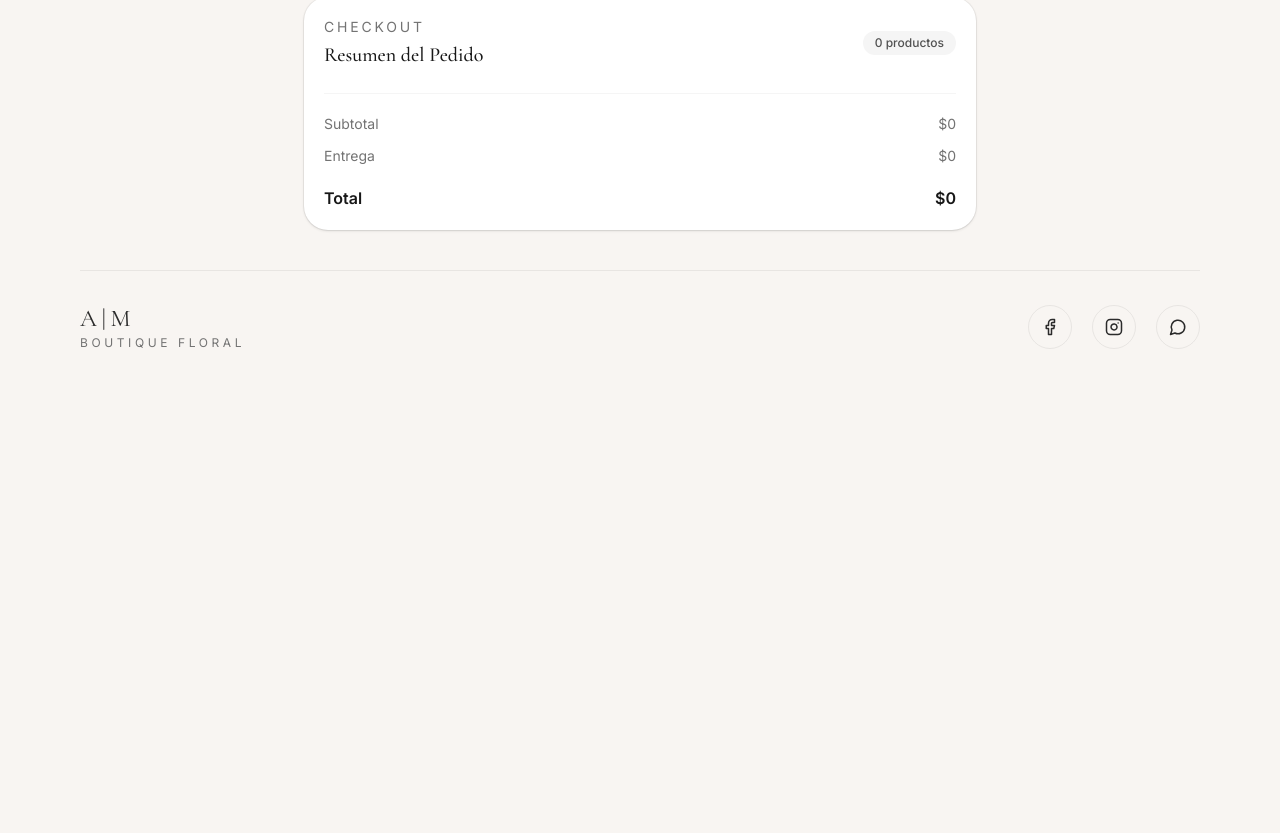
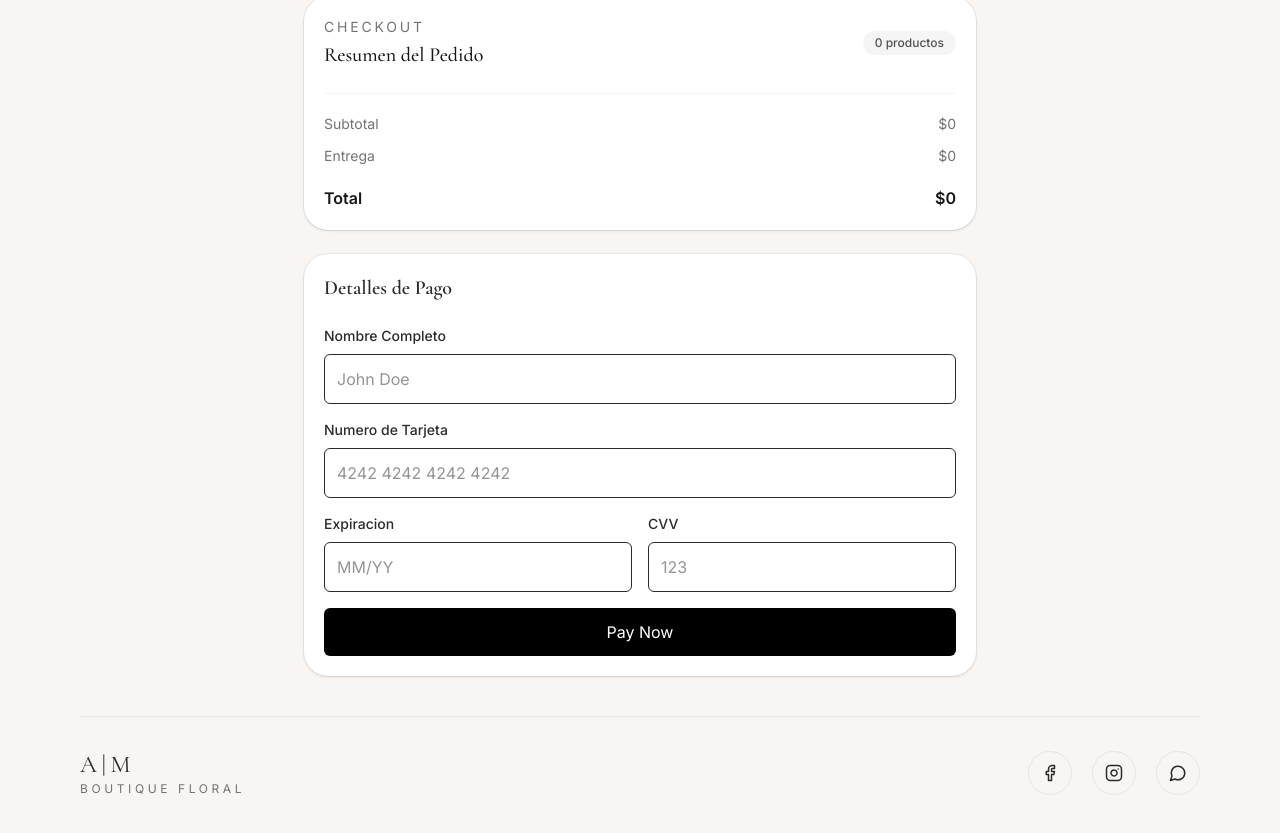
Before and after one commit to ivanmongebadilla/amfloreria, a Next.js app: page /checkout in a window 1280 px wide. Shown: the part 1152-1985 px from the top of the page. Before the commit the page ends 1559 px from the top, so only its background shows below. Built offline with nearby package versions, Linux system fonts and the light colour scheme.

Commit message:
Fixed for the UI

```diff
--- a/app/checkout/page.tsx
+++ b/app/checkout/page.tsx
@@ -8,6 +8,7 @@ import OrderSummary from "@/src/components/checkout/OrderSummary";
 import { useCartStore } from "@/src/store/cartStore";
 import Link from "next/link";
 import { Footer } from "@/src/components/shared/Footer";
+import CardPaymentForm from "@/src/components/checkout/CardPaymentForm";
 
 export default function CheckoutPage() {
     const items = useCartStore((state) => state.items);
@@ -67,6 +68,7 @@ export default function CheckoutPage() {
                 </section>
 
                 <OrderSummary items={items} onRemove={removeItem}/>
+                <CardPaymentForm />
 
             </div>
             <Footer/>
--- a/src/app/checkout/CardPaymentForm.tsx
+++ b/src/components/checkout/CardPaymentForm.tsx
@@ -9,12 +9,13 @@ export default function CardPaymentForm() {
   const [cvv, setCvv] = useState("");
 
   return (
-    <div className="mx-auto w-full max-w-md rounded-lg border border-neutral-200 bg-white p-6 shadow-sm">
-      <h2 className="mb-6 text-xl font-semibold">Payment Details</h2>
+    // <div className="mx-auto w-full max-w-md rounded-lg border border-neutral-200 bg-white p-6 shadow-sm">
+    <div className="rounded-3xl bg-white p-5 shadow-sm ring-1 ring-black/5">
+      <h2 className="mb-6 text-xl font-semibold">Detalles de Pago</h2>
 
       <div className="space-y-4">
         <div>
-          <label className="mb-2 block text-sm font-medium">Cardholder Name</label>
+          <label className="mb-2 block text-sm font-medium">Nombre Completo</label>
           <input
             type="text"
             value={cardholderName}
@@ -25,7 +26,7 @@ export default function CardPaymentForm() {
         </div>
 
         <div>
-          <label className="mb-2 block text-sm font-medium">Card Number</label>
+          <label className="mb-2 block text-sm font-medium">Numero de Tarjeta</label>
           <input
             type="text"
             value={cardNumber}
@@ -37,7 +38,7 @@ export default function CardPaymentForm() {
 
         <div className="grid grid-cols-2 gap-4">
           <div>
-            <label className="mb-2 block text-sm font-medium">Expiration</label>
+            <label className="mb-2 block text-sm font-medium">Expiracion</label>
             <input
               type="text"
               value={expirationDate}
```
